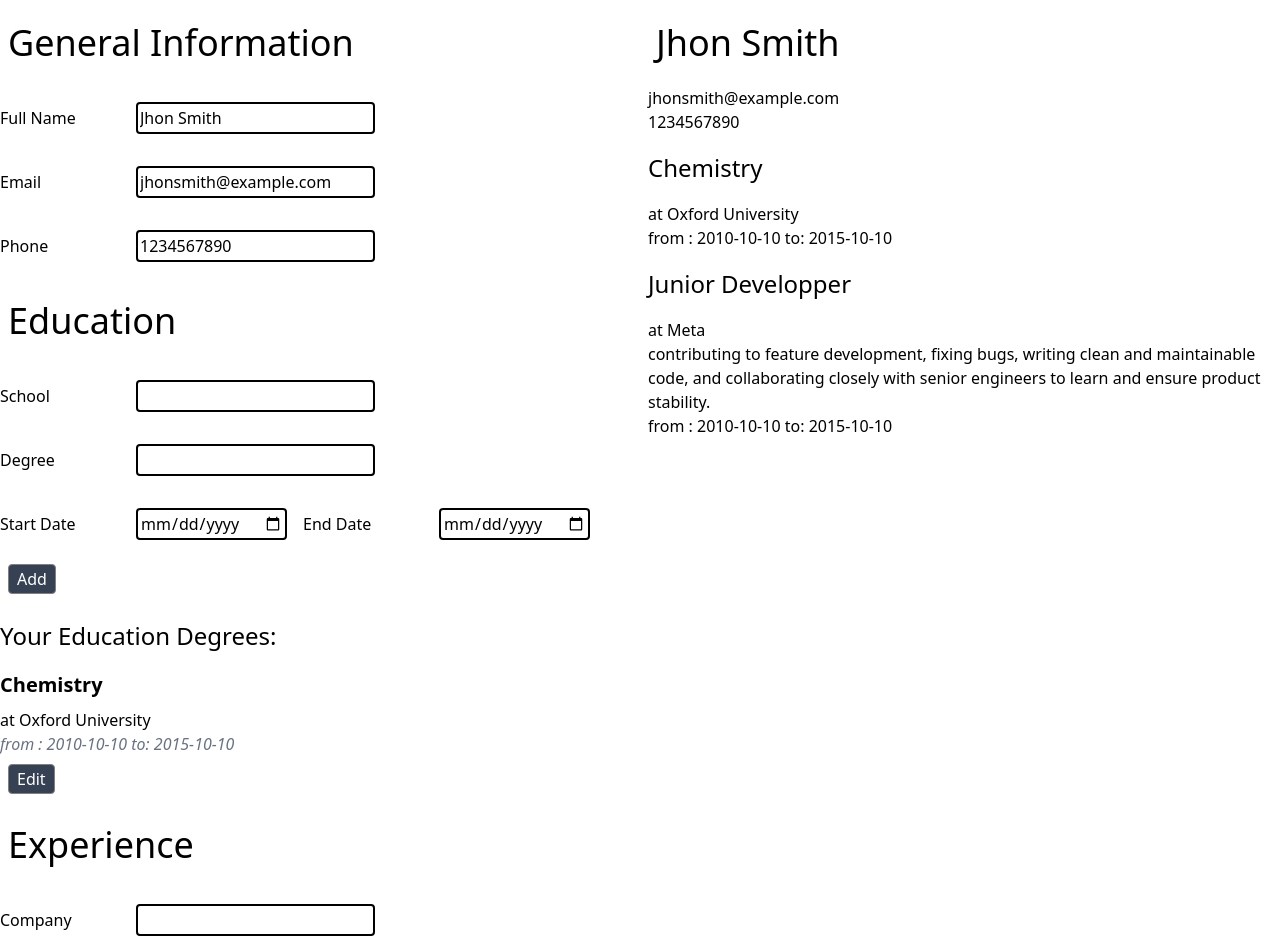
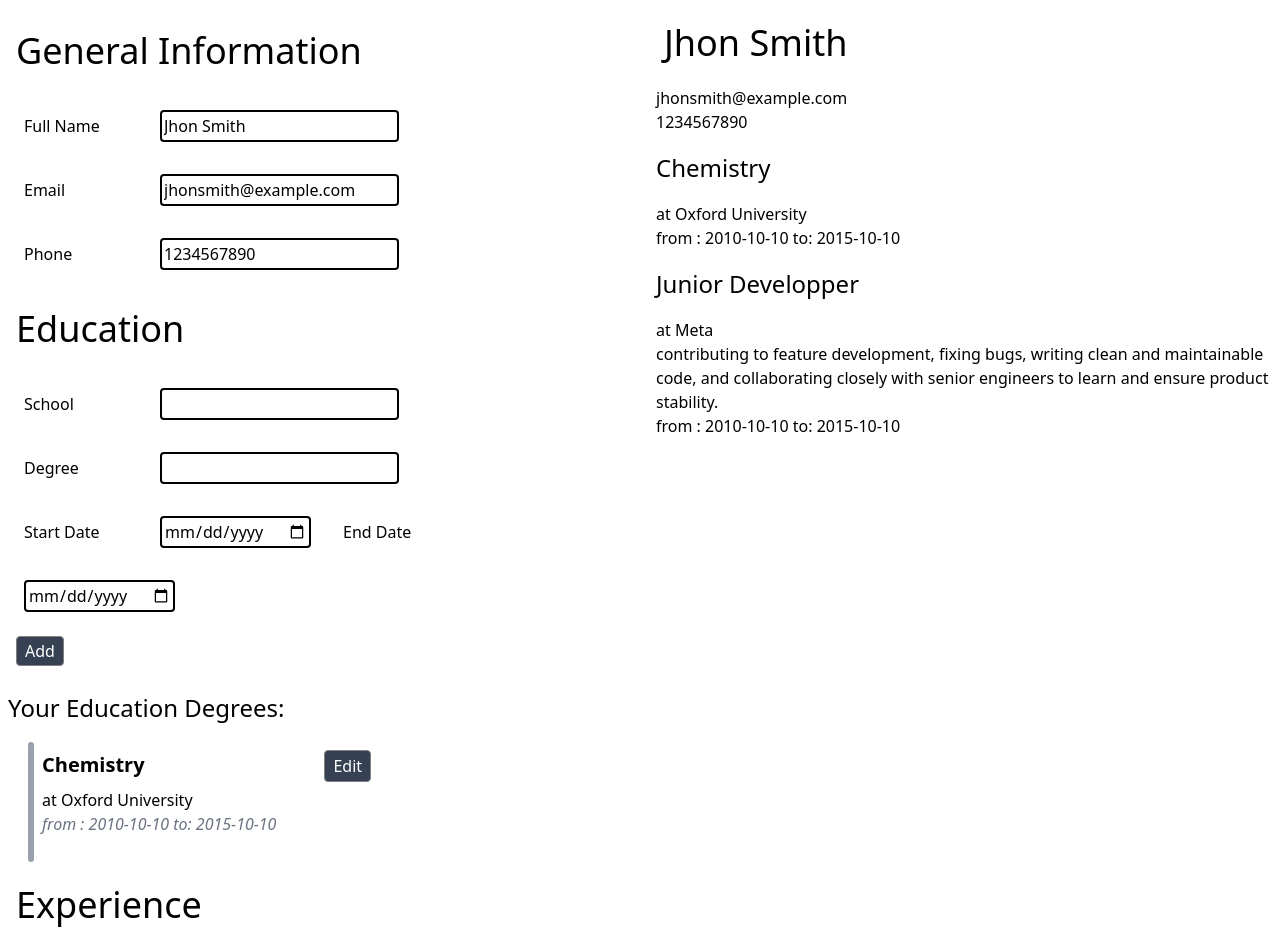
Before and after one commit to Edios44/cv-app, a React (Vite) app: page / in a window 1280 px wide. Shown: the top 952 px of the page. Built offline with nearby package versions, Linux system fonts and the light colour scheme.

Commit message:
moved to pnpm, added zustand

```diff
--- a/package.json
+++ b/package.json
@@ -13,7 +13,8 @@
     "@tailwindcss/vite": "^4.1.12",
     "react": "^19.1.1",
     "react-dom": "^19.1.1",
-    "tailwindcss": "^4.1.12"
+    "tailwindcss": "^4.1.12",
+    "zustand": "^5.0.8"
   },
   "devDependencies": {
     "@eslint/js": "^9.33.0",
--- /dev/null
+++ b/pnpm-workspace.yaml
@@ -0,0 +1,3 @@
+ignoredBuiltDependencies:
+  - '@tailwindcss/oxide'
+  - esbuild
--- a/src/App.jsx
+++ b/src/App.jsx
@@ -118,7 +118,7 @@ export default function App() {
   }
 
   return (
-    <div className="flex gap-4">
+    <div className="flex gap-4 md:flex-col lg:flex-row">
       <EducationContext.Provider
         value={{
           setFullName,
@@ -135,7 +135,7 @@ export default function App() {
           editExperience,
         }}
       >
-        <Input className="bg-red-500" />
+        <Input />
         <Output />
       </EducationContext.Provider>
     </div>
--- a/src/index.css
+++ b/src/index.css
@@ -40,5 +40,6 @@
     label {
         width: calc(var(--spacing) * 30);
         display: inline-block;
+        margin-left: 1rem;
     }
 }
--- a/src/input.jsx
+++ b/src/input.jsx
@@ -90,7 +90,10 @@ function EducationPreview() {
   const [showForm, setShowForm] = useState(null);
   const values = useContext(EducationContext);
   const educationItems = values.education.map((edu) => (
-    <div key={edu.id}>
+    <div className="ml-5 flex gap-2" key={edu.id}>
+      <div className="bg-gray-400 w-1.5 h-30 rounded-2xl"></div>
+      <div className="flex gap-10">
+        <div>
           <h3>{edu.degree}</h3>
           <div>at {edu.school}</div>
           <div>
@@ -98,8 +101,9 @@ function EducationPreview() {
               from : {edu.educationStart} to: {edu.educationEnd}
             </i>
           </div>
-      <div>
+        </div>
         <button
+          className="h-8"
           id={edu.id}
           onClick={() =>
             showForm != edu.id ? setShowForm(edu.id) : setShowForm(null)
@@ -225,7 +229,7 @@ function ExperiencePreview() {
 export default function Input() {
   const values = useContext(EducationContext);
   return (
-    <div className="dark:bg-black dark:text-white">
+    <div className="p-2">
       <GeneralInformationForm />
       <div>
         <EducationForm educationHandler={values.addEducation} />
```
Also changed, not shown: src/components/input-form.jsx (added), 1 other file (tests, documents, lock files or other folders). Lines whose indentation alone changed are shown as unchanged.
